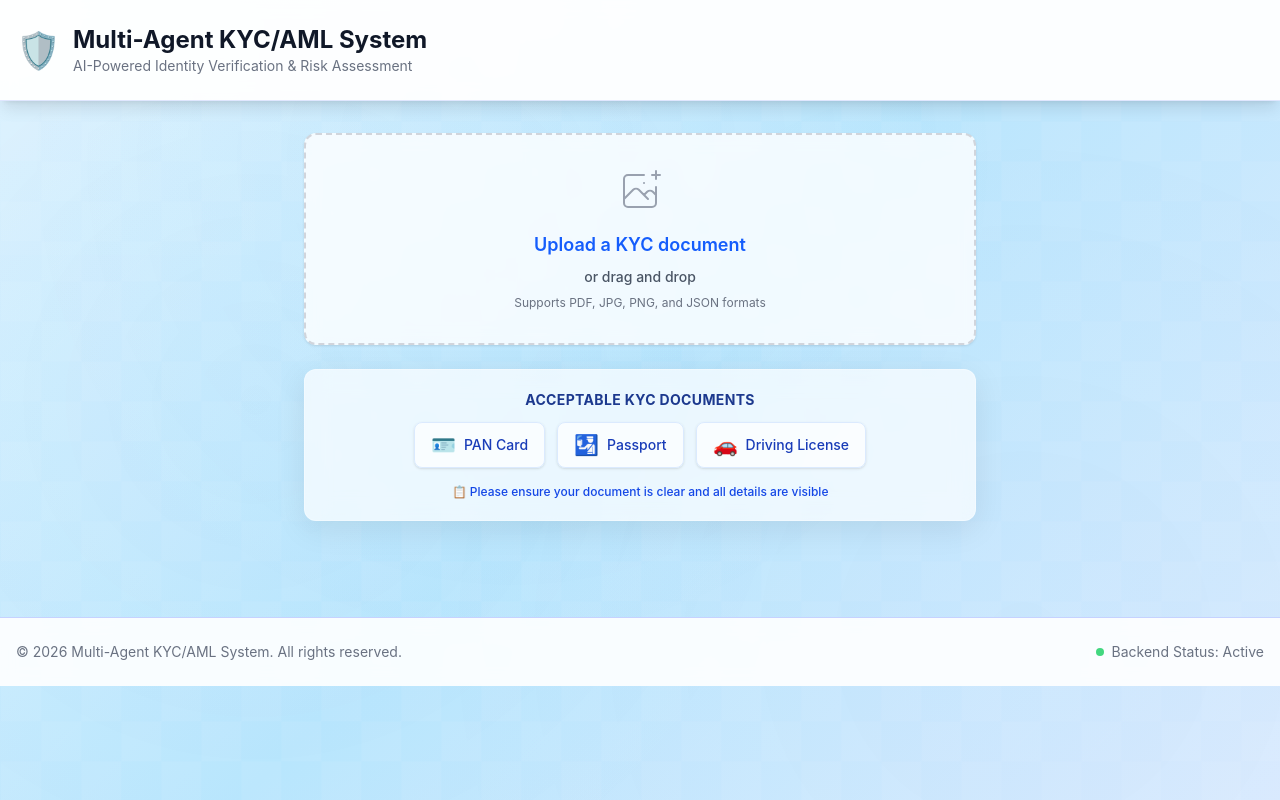
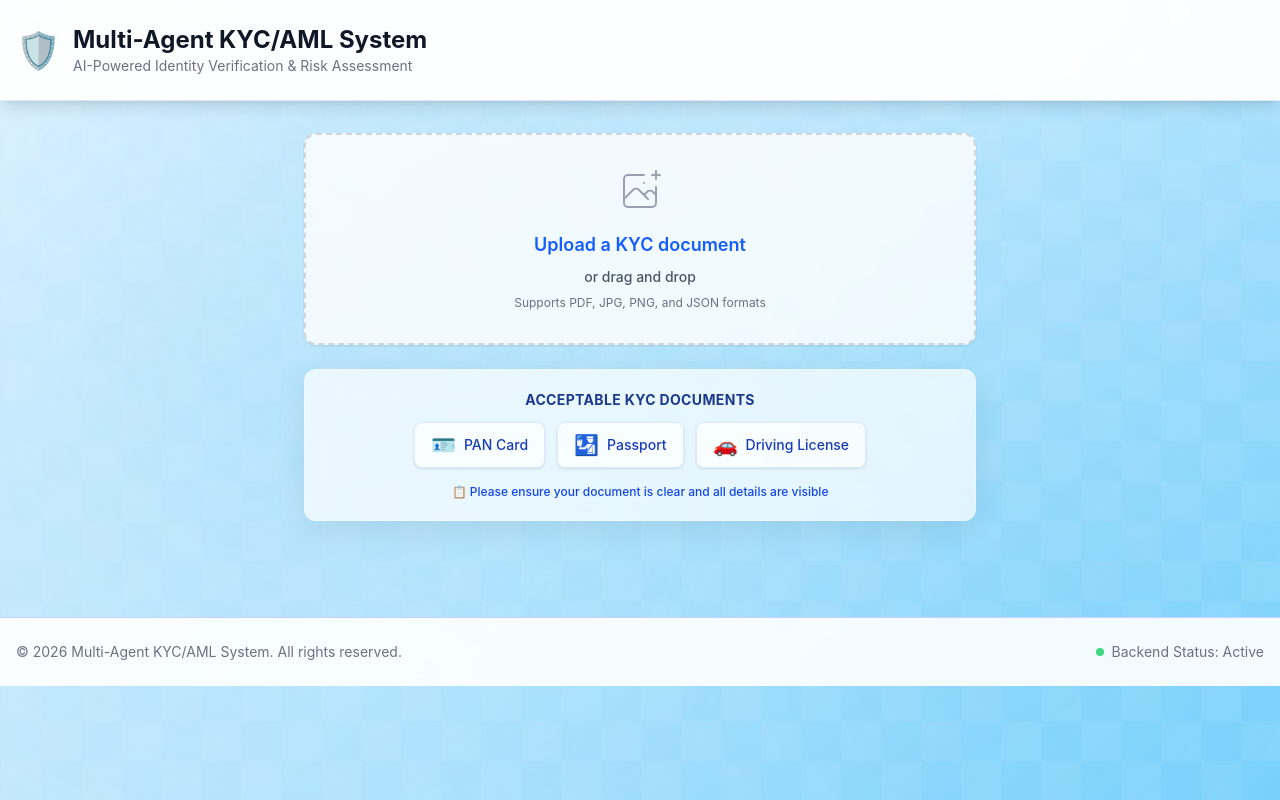
Before and after one commit to mbhat978/KYC_AML_AI_AGENTS, a React (Vite) app in the folder frontend/: page / in a window 1280 px wide. Built offline with nearby package versions, Linux system fonts and the light colour scheme.

Commit message:
Front-end styling update

```diff
--- a/frontend/src/App.css
+++ b/frontend/src/App.css
@@ -1,6 +1,6 @@
 /* Modern Banking Application Theme - Light Blue */
 .kyc-background {
-  background: linear-gradient(135deg, #E0F2FE 0%, #BAE6FD 50%, #DBEAFE 100%);
+  background: linear-gradient(135deg, #E0F2FE 0%, #BAE6FD 50%, #7DD3FC 100%);
   position: relative;
   overflow: hidden;
   transition: background 0.3s ease;
@@ -14,13 +14,13 @@
   right: 0;
   bottom: 0;
   background:
-    linear-gradient(45deg, rgba(255, 255, 255, 0.6) 25%, transparent 25%),
-    linear-gradient(-45deg, rgba(255, 255, 255, 0.6) 25%, transparent 25%),
-    linear-gradient(45deg, transparent 75%, rgba(255, 255, 255, 0.6) 75%),
-    linear-gradient(-45deg, transparent 75%, rgba(255, 255, 255, 0.6) 75%);
+    linear-gradient(45deg, rgba(255, 255, 255, 0.4) 25%, transparent 25%),
+    linear-gradient(-45deg, rgba(255, 255, 255, 0.4) 25%, transparent 25%),
+    linear-gradient(45deg, transparent 75%, rgba(255, 255, 255, 0.4) 75%),
+    linear-gradient(-45deg, transparent 75%, rgba(255, 255, 255, 0.4) 75%);
   background-size: 80px 80px;
   background-position: 0 0, 0 40px, 40px -40px, -40px 0px;
-  opacity: 0.1;
+  opacity: 0.2;
   animation: subtleShift 60s ease-in-out infinite;
 }
 
@@ -36,9 +36,9 @@
   left: 0;
   right: 0;
   bottom: 0;
-  background: radial-gradient(circle at 20% 50%, rgba(56, 189, 248, 0.05), transparent 50%),
-              radial-gradient(circle at 80% 80%, rgba(14, 165, 233, 0.03), transparent 50%),
-              radial-gradient(circle at 40% 20%, rgba(125, 211, 252, 0.04), transparent 50%);
+  background: radial-gradient(circle at 20% 50%, rgba(56, 189, 248, 0.15), transparent 50%),
+              radial-gradient(circle at 80% 80%, rgba(14, 165, 233, 0.1), transparent 50%),
+              radial-gradient(circle at 40% 20%, rgba(125, 211, 252, 0.12), transparent 50%);
   pointer-events: none;
   animation: pulseGlow 10s ease-in-out infinite;
 }
```
